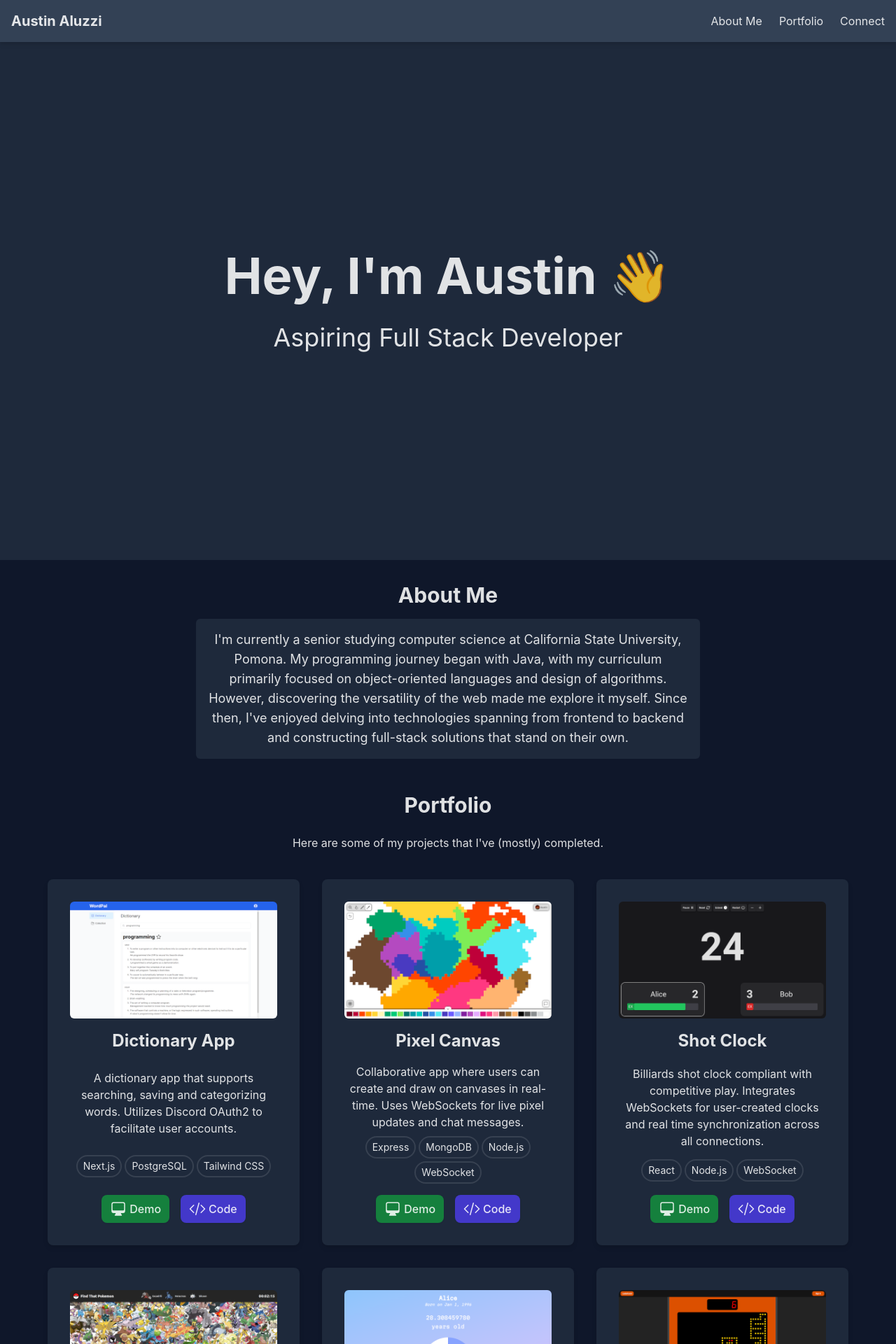
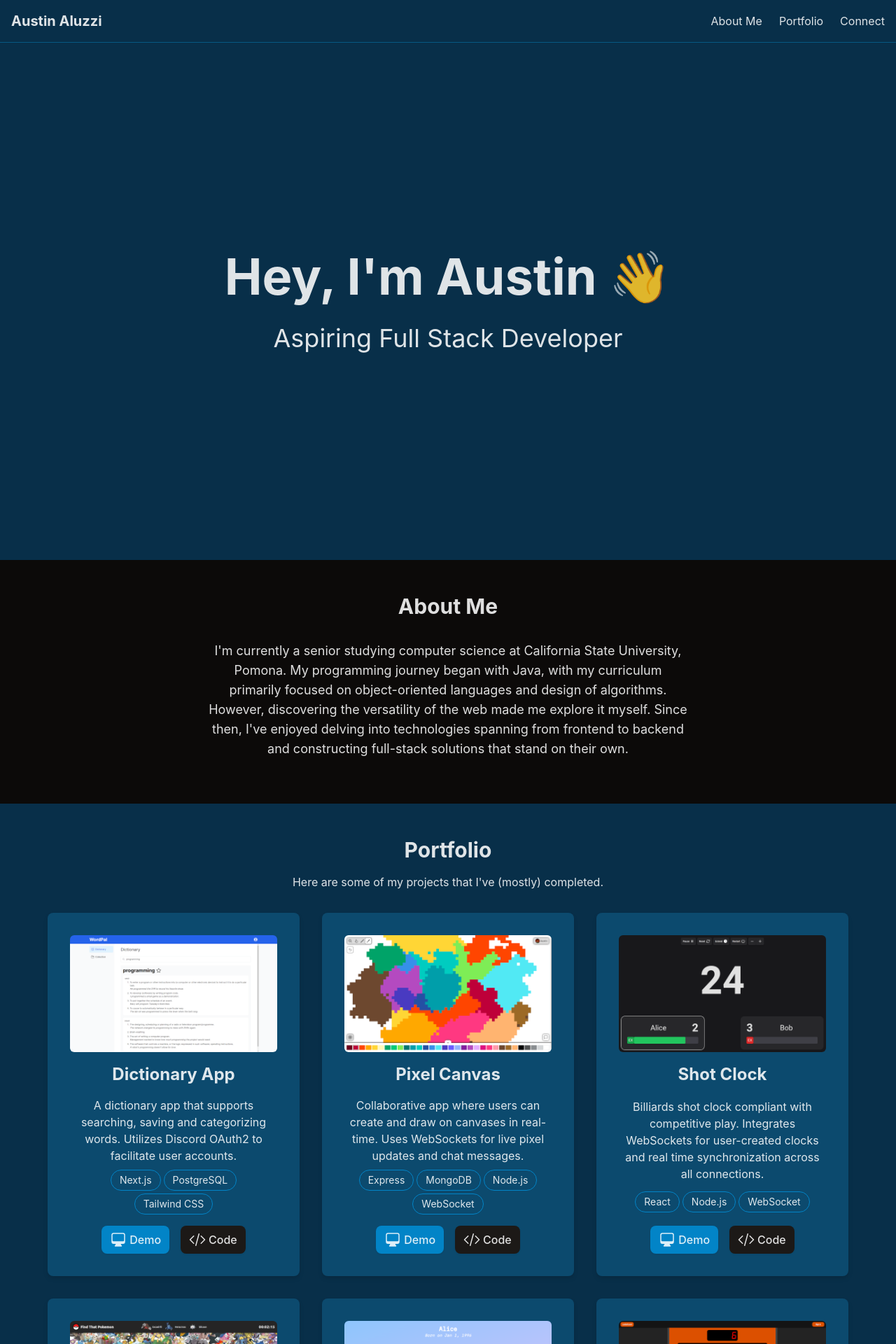
Before and after one commit to aaluzzi/personal-site, a React (Vite) app: page / in a window 1280 px wide. Shown: the top 1920 px of the page at 70% size. Built offline with nearby package versions, Linux system fonts and the light colour scheme.

Commit message:
Redesign color scheme and section layouts

```diff
--- a/src/App.jsx
+++ b/src/App.jsx
@@ -3,6 +3,7 @@ import Hero from './components/Hero'
 import About from './components/About'
 import Portfolio from './components/Portfolio'
 import Connect from './components/Connect'
+import Section from './components/Section'
 
 function App() {
   return (
@@ -11,10 +12,16 @@ function App() {
         <Header />
         <Hero />
       </div>
-      <div className="pb-8 flex flex-col m-auto max-w-[1280px]">
-        <About />
-        <Portfolio />
-        <Connect />
+      <div className="m-auto">
+        <Section id="about-me" className="bg-stone-950">
+          <About />
+        </Section>
+        <Section id="portfolio" className="bg-sky-950">
+          <Portfolio />
+        </Section>
+        <Section id="connect" className="bg-stone-950">
+          <Connect />
+        </Section>
       </div>
     </>
   )
--- a/src/components/About.jsx
+++ b/src/components/About.jsx
@@ -1,13 +1,13 @@
 export default function About() {
     return (
-        <section id="about-me" className="p-8 flex flex-col items-center justify-center gap-4">
+        <>
             <h1 className="text-3xl font-bold">About Me</h1>
-            <p className="max-w-[720px] text-lg bg-slate-800 p-4 rounded-md">
+            <p className="max-w-[720px] text-lg p-4">
                 I'm currently a senior studying computer science at California State University, Pomona. My programming journey began with Java,
                 with my curriculum primarily focused on object-oriented languages and design of algorithms.
                 However, discovering the versatility of the web made me explore it myself.
                 Since then, I've enjoyed delving into technologies spanning from frontend to backend and constructing full-stack solutions that stand on their own.
             </p>
-        </section>
+        </>
     )
 }
--- a/src/components/Connect.jsx
+++ b/src/components/Connect.jsx
@@ -2,7 +2,7 @@ import { EnvelopeIcon } from "@heroicons/react/24/solid";
 
 export default function Connect() {
     return (
-        <section id="connect" className="p-8 flex flex-col items-center justify-center gap-6">
+        <>
              <h1 className="text-3xl font-bold">Connect</h1>
              <p>Want to talk? Reach out to me on some medium!</p>
              <div className="h-8 flex items-center gap-6">
@@ -10,7 +10,7 @@ export default function Connect() {
                 <a className="h-[100%]" href="https://linkedin.com/in/austin-aluzzi"><img className="h-[100%]" src="./assets/icons/linkedin.png" alt="LinkedIn icon" /></a>
                 <a className="h-[100%]" href="https://github.com/aaluzzi"><img className="h-[100%]" src="./assets/icons/github.png" alt="Github icon" /></a>
              </div>
-        </section>
+        </>
     )
 }
 
--- a/src/components/Header.jsx
+++ b/src/components/Header.jsx
@@ -2,7 +2,7 @@ import { ComputerDesktopIcon, LinkIcon, UserIcon } from "@heroicons/react/24/sol
 
 export default function Header() {
     return (
-        <header className="bg-slate-700 drop-shadow-md">
+        <header className="bg-sky-950 border-sky-800 border-b-[1px]">
           <nav className="mx-auto max-w-[1280px] flex-grow flex justify-between p-4">
             <div className="text-xl font-bold">Austin Aluzzi</div>
             <ul className="flex items-center justify-center gap-6">
--- a/src/components/Hero.jsx
+++ b/src/components/Hero.jsx
@@ -1,6 +1,6 @@
 export default function Hero() {
     return (
-        <section className="p-4 bg-slate-800 flex-grow flex flex-col items-center justify-center gap-8">
+        <section className="p-4 bg-sky-950 flex-grow flex flex-col items-center justify-center gap-8 drop-shadow-md">
             <h1 className="text-6xl md:text-7xl font-bold leading-tight animate-rise1">Hey, I'm Austin <span className="inline-block animate-wave origin-bottom-right">👋</span></h1>
             <p className="text-3xl md:text-4xl leading-tight animate-rise2">Aspiring Full Stack Developer</p>
         </section>
--- a/src/components/Portfolio.jsx
+++ b/src/components/Portfolio.jsx
@@ -3,12 +3,12 @@ import Project from './Project';
 
 export default function Portfolio() {
     return (
-        <section id="portfolio" className="p-4 flex flex-col gap-6">
+        <>
             <h1 className="text-3xl font-bold">Portfolio</h1>
             <p>Here are some of my projects that I've (mostly) completed.</p>
             <div className="p-4 flex flex-wrap justify-center gap-8">
                 {projects.map(project => <Project project={project} />)}
             </div>
-        </section>
+        </>
     )
 }
--- a/src/components/Project.jsx
+++ b/src/components/Project.jsx
@@ -4,7 +4,7 @@ import Technology from "./Technology";
 
 export default function Project({ project }) {
     return (
-        <div className="max-w-[360px] bg-slate-800 rounded-lg p-8 flex flex-col gap-4 drop-shadow-md">
+        <div className="max-w-[360px] bg-sky-900 rounded-lg p-8 flex flex-col gap-4 drop-shadow-md">
             <img src={`./assets/images/${project.id}.png`} className="aspect-video rounded-md" />
             <h1 className="text-2xl font-bold">{project.name}</h1>
             <div className="flex-grow flex flex-col gap-2 justify-around">
@@ -25,8 +25,8 @@ export default function Project({ project }) {
 function ProjectButtons(demo, code) {
     return (
         <>
-            <Button className="bg-green-700 hover:bg-green-800" icon={<ComputerDesktopIcon className="h-6 w-6" />} label="Demo" link={demo} />
-            <Button className="bg-indigo-700 hover:bg-indigo-800" icon={<CodeBracketIcon className="h-6 w-6" />} label="Code" link={code} />
+            <Button className="bg-sky-600 hover:bg-green-800" icon={<ComputerDesktopIcon className="h-6 w-6" />} label="Demo" link={demo} />
+            <Button className="bg-stone-900 hover:bg-stone-950" icon={<CodeBracketIcon className="h-6 w-6" />} label="Code" link={code} />
         </>
     )
 }
--- /dev/null
+++ b/src/components/Section.jsx
@@ -0,0 +1,9 @@
+export default function Section({id, className, children}) {
+    return (
+        <section id={id} className={"drop-shadow-sm " + className}>
+            <div className="p-12 max-w-[1280px] m-auto flex flex-col items-center justify-center gap-4">
+                {children}
+            </div>
+        </section>
+    );
+}
--- a/src/components/Technology.jsx
+++ b/src/components/Technology.jsx
@@ -1,5 +1,5 @@
 export default function Technology({technology}) {
     return (
-        <span className="py-1 px-2 rounded-full border-gray-700 border-2 text-sm">{technology}</span>
+        <span className="py-1 px-3 rounded-full border-sky-600 border-[1px] text-sm">{technology}</span>
     )
 }
--- a/src/index.css
+++ b/src/index.css
@@ -17,29 +17,8 @@ body,#root {
   scroll-behavior: smooth;
 
   color: rgba(255, 255, 255, 0.87);
-  background-color: #0f172a;
-
   font-synthesis: none;
   text-rendering: optimizeLegibility;
   -webkit-font-smoothing: antialiased;
   -moz-osx-font-smoothing: grayscale;
 }
-
-/*button {
-  border-radius: 8px;
-  border: 1px solid transparent;
-  padding: 0.6em 1.2em;
-  font-size: 1em;
-  font-weight: 500;
-  font-family: inherit;
-  background-color: #334155;
-  cursor: pointer;
-  transition: border-color 0.25s;
-}
-button:hover {
-  border-color: #646cff;
-}
-button:focus,
-button:focus-visible {
-  outline: 4px auto -webkit-focus-ring-color;
-}*/
--- a/tailwind.config.js
+++ b/tailwind.config.js
@@ -13,7 +13,7 @@ export default {
         },
         rise: {
           '0%': {
-            transform: 'translateY(150px)',
+            transform: 'transkyY(150px)',
             opacity: 0,
             },
           '50%': {
```
